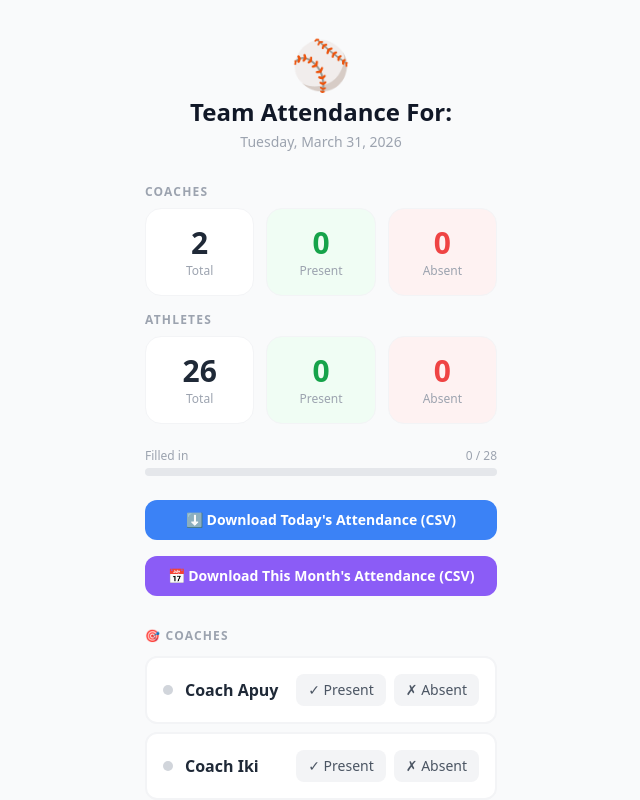
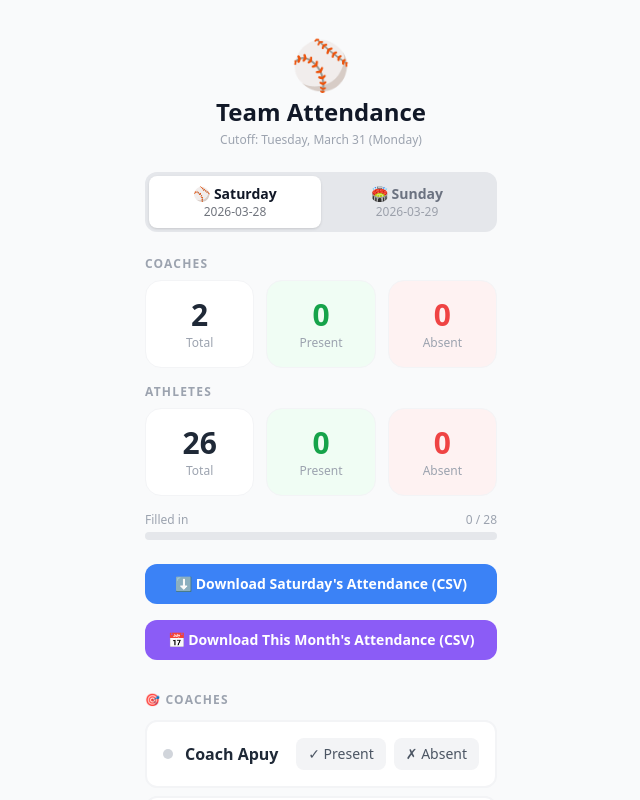
Before and after one commit to ShiranikuNakonbae/baseball_attendance, a Next.js app: page / in a window 1280 px wide. Shown: the top 800 px of the page, without its empty margins (319-959 px from the left). Built offline with nearby package versions, Linux system fonts and the light colour scheme; no server answers; the database is empty.

Commit message:
feat: weekend attendance with Saturday/Sunday tabs and Monday cutoff

```diff
--- a/app/api/attendance/route.ts
+++ b/app/api/attendance/route.ts
@@ -1,22 +1,34 @@
 import { NextRequest, NextResponse } from "next/server";
-import { redis, getTodayKey } from "@/lib/redis";
+import { redis, getUpcomingWeekend } from "@/lib/redis";
 
 export const dynamic = "force-dynamic";
 
-export async function GET() {
-  const key = getTodayKey();
-  const data = await redis.hgetall(key);
+export async function GET(req: NextRequest) {
+  const date = req.nextUrl.searchParams.get("date");
+  if (!date)
+    return NextResponse.json({ error: "date required" }, { status: 400 });
+  const data = await redis.hgetall(`attendance:${date}`);
   return NextResponse.json(data ?? {});
 }
 
 export async function POST(req: NextRequest) {
-  const { id, status } = await req.json();
-  if (!id || !["present", "absent"].includes(status)) {
+  const { id, status, date } = await req.json();
+  if (!id || !date || !["present", "absent"].includes(status)) {
     return NextResponse.json({ error: "Invalid input" }, { status: 400 });
   }
-  const key = getTodayKey();
+
+  // Server-side lock check
+  const { isLocked } = getUpcomingWeekend();
+  if (isLocked) {
+    return NextResponse.json(
+      { error: "Submissions are locked" },
+      { status: 403 },
+    );
+  }
+
+  const key = `attendance:${date}`;
   await redis.hset(key, { [id]: status });
-  await redis.expire(key, 60 * 60 * 24 * 30); // keep 30 days
+  await redis.expire(key, 60 * 60 * 24 * 60); // keep 60 days
   const data = await redis.hgetall(key);
   return NextResponse.json(data ?? {});
 }
--- a/app/page.tsx
+++ b/app/page.tsx
@@ -4,16 +4,24 @@ import { TEAM, Member } from "@/lib/config";
 
 type Status = "present" | "absent";
 type AttendanceMap = Record<string, Status>;
+type Weekend = {
+  saturday: string;
+  sunday: string;
+  cutoff: string;
+  isLocked: boolean;
+};
 
 function MemberRow({
   member,
   status,
   updating,
+  locked,
   onMark,
 }: {
   member: Member;
   status: Status | undefined;
   updating: boolean;
+  locked: boolean;
   onMark: (id: string, status: Status) => void;
 }) {
   return (
@@ -38,6 +46,19 @@ function MemberRow({
         />
         <span className="font-semibold text-gray-800">{member.name}</span>
       </div>
+      {locked ? (
+        <span
+          className={`text-xs font-semibold px-3 py-1 rounded-lg ${
+            status === "present"
+              ? "bg-green-100 text-green-600"
+              : status === "absent"
+                ? "bg-red-100 text-red-500"
+                : "bg-gray-100 text-gray-400"
+          }`}
+        >
+          {status ?? "—"}
+        </span>
+      ) : (
         <div className="flex gap-2">
           <button
             onClick={() => onMark(member.id, "present")}
@@ -62,79 +83,176 @@ function MemberRow({
             ✗ Absent
           </button>
         </div>
+      )}
+    </div>
+  );
+}
+
+function StatGrid({
+  total,
+  present,
+  absent,
+}: {
+  total: number;
+  present: number;
+  absent: number;
+}) {
+  return (
+    <div className="grid grid-cols-3 gap-3 mb-4">
+      {[
+        {
+          label: "Total",
+          value: total,
+          color: "text-gray-800",
+          bg: "bg-white",
+        },
+        {
+          label: "Present",
+          value: present,
+          color: "text-green-600",
+          bg: "bg-green-50",
+        },
+        {
+          label: "Absent",
+          value: absent,
+          color: "text-red-500",
+          bg: "bg-red-50",
+        },
+      ].map((s) => (
+        <div
+          key={s.label}
+          className={`${s.bg} rounded-2xl p-4 text-center border border-gray-100`}
+        >
+          <div className={`text-3xl font-bold ${s.color}`}>{s.value}</div>
+          <div className="text-xs text-gray-400 mt-0.5">{s.label}</div>
+        </div>
+      ))}
     </div>
   );
 }
 
 export default function Home() {
-  const [attendance, setAttendance] = useState<AttendanceMap>({});
+  const [attendance, setAttendance] = useState<{
+    saturday: AttendanceMap;
+    sunday: AttendanceMap;
+  }>({
+    saturday: {},
+    sunday: {},
+  });
   const [loading, setLoading] = useState(true);
   const [updating, setUpdating] = useState<string | null>(null);
-  const [today, setToday] = useState("");
+  const [activeDay, setActiveDay] = useState<"saturday" | "sunday">("saturday");
+  const [weekend, setWeekend] = useState<Weekend | null>(null);
 
+  // Compute weekend dates client-side
   useEffect(() => {
-    const tomorrow = new Date();
-    tomorrow.setDate(tomorrow.getDate() + 1);
-    setToday(
-      tomorrow.toLocaleDateString("en-US", {
+    const jakarta = new Date(
+      new Date().toLocaleString("en-US", { timeZone: "Asia/Jakarta" }),
+    );
+    const day = jakarta.getDay();
+
+    const sat = new Date(jakarta);
+    if (day === 0) sat.setDate(jakarta.getDate() - 1);
+    else if (day === 1) sat.setDate(jakarta.getDate() - 2);
+    else if (day < 6) sat.setDate(jakarta.getDate() + (6 - day));
+
+    const sun = new Date(sat);
+    sun.setDate(sat.getDate() + 1);
+
+    const cutoff = new Date(sat);
+    cutoff.setDate(sat.getDate() + 2);
+    cutoff.setHours(23, 59, 59, 999);
+
+    const isLocked = jakarta.getTime() > cutoff.getTime();
+
+    const fmt = (d: Date) =>
+      d.toLocaleDateString("en-CA", { timeZone: "Asia/Jakarta" });
+    const fmtDisplay = (d: Date) =>
+      d.toLocaleDateString("en-US", {
         timeZone: "Asia/Jakarta",
         weekday: "long",
-        year: "numeric",
         month: "long",
         day: "numeric",
-      }),
-    );
+      });
+
+    if (isLocked) {
+      sat.setDate(sat.getDate() + 7);
+      sun.setDate(sun.getDate() + 7);
+      cutoff.setDate(cutoff.getDate() + 7);
+      setWeekend({
+        saturday: fmt(sat),
+        sunday: fmt(sun),
+        cutoff: fmtDisplay(cutoff),
+        isLocked: false,
+      });
+    } else {
+      setWeekend({
+        saturday: fmt(sat),
+        sunday: fmt(sun),
+        cutoff: fmtDisplay(cutoff),
+        isLocked,
+      });
+    }
   }, []);
 
-  const fetchAttendance = useCallback(async () => {
-    const res = await fetch("/api/attendance", { cache: "no-store" });
-    const data = await res.json();
-    setAttendance(data);
+  const fetchAll = useCallback(async (sat: string, sun: string) => {
+    const [satRes, sunRes] = await Promise.all([
+      fetch(`/api/attendance?date=${sat}`, { cache: "no-store" }),
+      fetch(`/api/attendance?date=${sun}`, { cache: "no-store" }),
+    ]);
+    setAttendance({
+      saturday: await satRes.json(),
+      sunday: await sunRes.json(),
+    });
     setLoading(false);
   }, []);
 
   useEffect(() => {
-    fetchAttendance();
-  }, [fetchAttendance]);
+    if (weekend) fetchAll(weekend.saturday, weekend.sunday);
+  }, [weekend, fetchAll]);
 
-  const mark = async (id: string, status: Status) => {
-    setUpdating(id);
+  const mark = async (
+    id: string,
+    status: Status,
+    day: "saturday" | "sunday",
+  ) => {
+    if (!weekend || weekend.isLocked) return;
+    const date = weekend[day];
+    setUpdating(`${day}-${id}`);
     const res = await fetch("/api/attendance", {
       method: "POST",
       headers: { "Content-Type": "application/json" },
-      body: JSON.stringify({ id, status }),
+      body: JSON.stringify({ id, status, date }),
     });
     const data = await res.json();
-    setAttendance(data);
+    setAttendance((prev) => ({ ...prev, [day]: data }));
     setUpdating(null);
   };
 
-  const downloadCSV = () => {
+  const downloadCSV = (day: "saturday" | "sunday") => {
+    if (!weekend) return;
+    const att = attendance[day];
+    const date = weekend[day];
     const rows = [["Name", "Role", "Status", "Date"]];
-    TEAM.coaches.forEach((m) => {
-      rows.push([m.name, "Coach", attendance[m.id] ?? "not filled", today]);
-    });
-    TEAM.athletes.forEach((m) => {
-      rows.push([m.name, "Athlete", attendance[m.id] ?? "not filled", today]);
-    });
+    TEAM.coaches.forEach((m) =>
+      rows.push([m.name, "Coach", att[m.id] ?? "not filled", date]),
+    );
+    TEAM.athletes.forEach((m) =>
+      rows.push([m.name, "Athlete", att[m.id] ?? "not filled", date]),
+    );
     const csv = rows.map((r) => r.join(",")).join("\n");
     const blob = new Blob([csv], { type: "text/csv" });
     const url = URL.createObjectURL(blob);
     const a = document.createElement("a");
     a.href = url;
-    const tomorrow = new Date();
-    tomorrow.setDate(tomorrow.getDate() + 1);
-    a.download = `attendance-${tomorrow.toLocaleDateString("en-CA", { timeZone: "Asia/Jakarta" })}.csv`;
+    a.download = `attendance-${date}.csv`;
     a.click();
     URL.revokeObjectURL(url);
   };
 
   const downloadMonthlyCSV = async () => {
-    const tomorrow = new Date();
-    tomorrow.setDate(tomorrow.getDate() + 1);
-    const month = tomorrow
-      .toLocaleDateString("en-CA", { timeZone: "Asia/Jakarta" })
-      .slice(0, 7);
+    if (!weekend) return;
+    const month = weekend.saturday.slice(0, 7);
     const res = await fetch(`/api/attendance/monthly?month=${month}`);
     const { csv, days } = await res.json();
     if (!csv) return alert("No data found for this month.");
@@ -148,126 +266,91 @@ export default function Home() {
     alert(`Downloaded ${days} day(s) of data.`);
   };
 
+  const att = attendance[activeDay];
+  const date = weekend?.[activeDay] ?? "";
+  const isLocked = weekend?.isLocked ?? false;
+
+  const coachPresent = TEAM.coaches.filter(
+    (m) => att[m.id] === "present",
+  ).length;
+  const coachAbsent = TEAM.coaches.filter((m) => att[m.id] === "absent").length;
+  const athPresent = TEAM.athletes.filter(
+    (m) => att[m.id] === "present",
+  ).length;
+  const athAbsent = TEAM.athletes.filter((m) => att[m.id] === "absent").length;
+
   const allMembers = [...TEAM.coaches, ...TEAM.athletes];
+  const totalFilled = allMembers.filter((m) => att[m.id]).length;
 
-  const coachFilled = TEAM.coaches.filter((m) => attendance[m.id]).length;
-  const coachPresent = TEAM.coaches.filter(
-    (m) => attendance[m.id] === "present",
-  ).length;
-  const coachAbsent = TEAM.coaches.filter(
-    (m) => attendance[m.id] === "absent",
-  ).length;
-
-  const athleteFilled = TEAM.athletes.filter((m) => attendance[m.id]).length;
-  const athletePresent = TEAM.athletes.filter(
-    (m) => attendance[m.id] === "present",
-  ).length;
-  const athleteAbsent = TEAM.athletes.filter(
-    (m) => attendance[m.id] === "absent",
-  ).length;
-
-  const totalFilled = coachFilled + athleteFilled;
-
-  const renderSection = (title: string, emoji: string, members: Member[]) => (
-    <section className="mb-8">
-      <h2 className="text-xs font-bold text-gray-400 uppercase tracking-widest mb-3">
-        {emoji} {title}
-      </h2>
-      <div className="space-y-2">
-        {members.map((m) => (
-          <MemberRow
-            key={m.id}
-            member={m}
-            status={attendance[m.id]}
-            updating={updating === m.id}
-            onMark={mark}
-          />
-        ))}
-      </div>
-    </section>
-  );
+  const displayDate = (dateStr: string) =>
+    new Date(dateStr + "T00:00:00").toLocaleDateString("en-US", {
+      weekday: "long",
+      month: "long",
+      day: "numeric",
+      year: "numeric",
+    });
 
   return (
     <main className="min-h-screen bg-gray-50">
       <div className="max-w-sm mx-auto px-4 py-10">
         {/* Header */}
-        <div className="text-center mb-8">
+        <div className="text-center mb-6">
           <span className="text-5xl">⚾</span>
           <h1 className="text-2xl font-bold text-gray-900 mt-2">
-            Team Attendance For:
+            Team Attendance
           </h1>
-          <p className="text-gray-400 text-sm mt-1">{today}</p>
+          <p className="text-gray-400 text-xs mt-1">
+            Cutoff: {weekend?.cutoff ?? "—"} (Monday)
+          </p>
         </div>
 
-        {/* Coach Stats */}
+        {/* Locked Banner */}
+        {isLocked && (
+          <div className="mb-6 p-3 rounded-xl bg-yellow-50 border border-yellow-200 text-center text-sm text-yellow-700 font-medium">
+            🔒 Submissions are locked. Showing next weekend.
+          </div>
+        )}
+
+        {/* Day Tabs */}
+        <div className="flex rounded-xl bg-gray-200 p-1 mb-6">
+          {(["saturday", "sunday"] as const).map((day) => (
+            <button
+              key={day}
+              onClick={() => setActiveDay(day)}
+              className={`flex-1 py-2 rounded-lg text-sm font-semibold transition-all ${
+                activeDay === day
+                  ? "bg-white text-gray-900 shadow"
+                  : "text-gray-500 hover:text-gray-700"
+              }`}
+            >
+              {day === "saturday" ? "⚾ Saturday" : "🏟 Sunday"}
+              {weekend && (
+                <span className="block text-xs font-normal opacity-60">
+                  {weekend[day]}
+                </span>
+              )}
+            </button>
+          ))}
+        </div>
+
+        {/* Stats */}
         <p className="text-xs font-bold text-gray-400 uppercase tracking-widest mb-2">
           Coaches
         </p>
-        <div className="grid grid-cols-3 gap-3 mb-4">
-          {[
-            {
-              label: "Total",
-              value: TEAM.coaches.length,
-              color: "text-gray-800",
-              bg: "bg-white",
-            },
-            {
-              label: "Present",
-              value: coachPresent,
-              color: "text-green-600",
-              bg: "bg-green-50",
-            },
-            {
-              label: "Absent",
-              value: coachAbsent,
-              color: "text-red-500",
-              bg: "bg-red-50",
-            },
-          ].map((s) => (
-            <div
-              key={s.label}
-              className={`${s.bg} rounded-2xl p-4 text-center border border-gray-100`}
-            >
-              <div className={`text-3xl font-bold ${s.color}`}>{s.value}</div>
-              <div className="text-xs text-gray-400 mt-0.5">{s.label}</div>
-            </div>
-          ))}
-        </div>
+        <StatGrid
+          total={TEAM.coaches.length}
+          present={coachPresent}
+          absent={coachAbsent}
+        />
 
-        {/* Athlete Stats */}
         <p className="text-xs font-bold text-gray-400 uppercase tracking-widest mb-2">
           Athletes
         </p>
-        <div className="grid grid-cols-3 gap-3 mb-6">
-          {[
-            {
-              label: "Total",
-              value: TEAM.athletes.length,
-              color: "text-gray-800",
-              bg: "bg-white",
-            },
-            {
-              label: "Present",
-              value: athletePresent,
-              color: "text-green-600",
-              bg: "bg-green-50",
-            },
-            {
-              label: "Absent",
-              value: athleteAbsent,
-              color: "text-red-500",
-              bg: "bg-red-50",
-            },
-          ].map((s) => (
-            <div
-              key={s.label}
-              className={`${s.bg} rounded-2xl p-4 text-center border border-gray-100`}
-            >
-              <div className={`text-3xl font-bold ${s.color}`}>{s.value}</div>
-              <div className="text-xs text-gray-400 mt-0.5">{s.label}</div>
-            </div>
-          ))}
-        </div>
+        <StatGrid
+          total={TEAM.athletes.length}
+          present={athPresent}
+          absent={athAbsent}
+        />
 
         {/* Progress Bar */}
         <div className="mb-6">
@@ -287,10 +370,11 @@ export default function Home() {
 
         {/* Download Buttons */}
         <button
-          onClick={downloadCSV}
+          onClick={() => downloadCSV(activeDay)}
           className="w-full mb-4 py-2.5 rounded-xl bg-blue-500 text-white text-sm font-semibold hover:bg-blue-600 transition-all"
         >
-          ⬇ Download Today's Attendance (CSV)
+          ⬇ Download {activeDay === "saturday" ? "Saturday" : "Sunday"}'s
+          Attendance (CSV)
         </button>
         <button
           onClick={downloadMonthlyCSV}
@@ -306,13 +390,45 @@ export default function Home() {
           </div>
         ) : (
           <>
-            {renderSection("Coaches", "🎯", TEAM.coaches)}
-            {renderSection("Athletes", "🏃", TEAM.athletes)}
+            <section className="mb-8">
+              <h2 className="text-xs font-bold text-gray-400 uppercase tracking-widest mb-3">
+                🎯 Coaches
+              </h2>
+              <div className="space-y-2">
+                {TEAM.coaches.map((m) => (
+                  <MemberRow
+                    key={m.id}
+                    member={m}
+                    status={att[m.id]}
+                    locked={isLocked}
+                    updating={updating === `${activeDay}-${m.id}`}
+                    onMark={(id, s) => mark(id, s, activeDay)}
+                  />
+                ))}
+              </div>
+            </section>
+            <section className="mb-8">
+              <h2 className="text-xs font-bold text-gray-400 uppercase tracking-widest mb-3">
+                🏃 Athletes
+              </h2>
+              <div className="space-y-2">
+                {TEAM.athletes.map((m) => (
+                  <MemberRow
+                    key={m.id}
+                    member={m}
+                    status={att[m.id]}
+                    locked={isLocked}
+                    updating={updating === `${activeDay}-${m.id}`}
+                    onMark={(id, s) => mark(id, s, activeDay)}
+                  />
+                ))}
+              </div>
+            </section>
           </>
         )}
 
         <p className="text-center text-xs text-gray-300 mt-6">
-          Resets automatically every day
+          Submissions open until Monday midnight
         </p>
       </div>
     </main>
--- a/lib/redis.ts
+++ b/lib/redis.ts
@@ -5,10 +5,49 @@ export const redis = new Redis({
   token: process.env.UPSTASH_REDIS_REST_TOKEN!,
 });
 
-export const getTodayKey = () => {
-  // "en-CA" gives YYYY-MM-DD format
-  const date = new Date().toLocaleDateString("en-CA", {
-    timeZone: "Asia/Jakarta",
-  });
-  return `attendance:${date}`;
+const fmt = (d: Date) =>
+  d.toLocaleDateString("en-CA", { timeZone: "Asia/Jakarta" });
+
+export const getUpcomingWeekend = () => {
+  const jakarta = new Date(
+    new Date().toLocaleString("en-US", { timeZone: "Asia/Jakarta" }),
+  );
+  const day = jakarta.getDay(); // 0=Sun, 1=Mon, ..., 6=Sat
+
+  const sat = new Date(jakarta);
+  if (day === 0)
+    sat.setDate(jakarta.getDate() - 1); // Sun → last Sat
+  else if (day === 1)
+    sat.setDate(jakarta.getDate() - 2); // Mon → last Sat
+  else if (day < 6) sat.setDate(jakarta.getDate() + (6 - day)); // Tue-Fri → next Sat
+  // day === 6: today is Sat, no change
+
+  const sun = new Date(sat);
+  sun.setDate(sat.getDate() + 1);
+
+  const cutoff = new Date(sat);
+  cutoff.setDate(sat.getDate() + 2); // Monday
+  cutoff.setHours(23, 59, 59, 999);
+
+  const isLocked = jakarta.getTime() > cutoff.getTime();
+
+  // Past Monday cutoff → jump to next weekend, unlocked
+  if (isLocked) {
+    sat.setDate(sat.getDate() + 7);
+    sun.setDate(sun.getDate() + 7);
+    cutoff.setDate(cutoff.getDate() + 7);
+    return {
+      saturday: fmt(sat),
+      sunday: fmt(sun),
+      cutoff: fmt(cutoff),
+      isLocked: false,
+    };
+  }
+
+  return {
+    saturday: fmt(sat),
+    sunday: fmt(sun),
+    cutoff: fmt(cutoff),
+    isLocked,
+  };
 };
```
Lines whose indentation alone changed are shown as unchanged.
